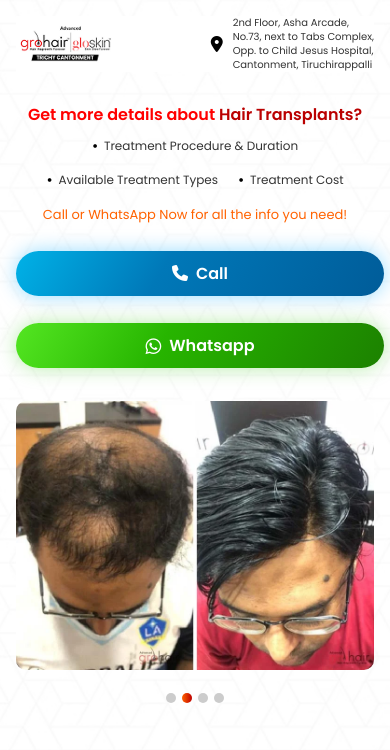
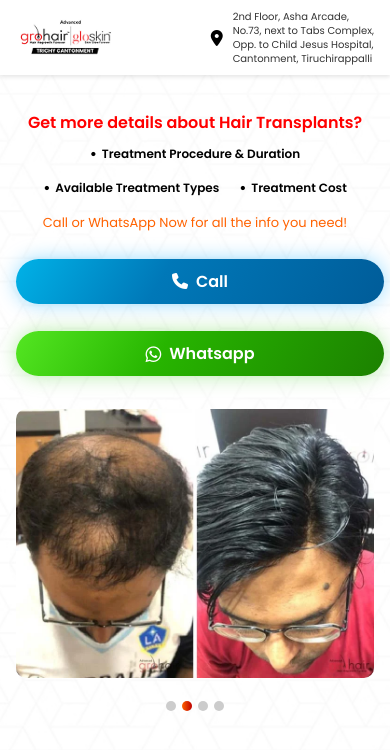
Before and after one commit to ara-tech-organization/grohair-mobile, a plain HTML site: page index.html in a window 390 px wide. Drawn offline with Linux system fonts and the light colour scheme.

Commit message:
first commit

```diff
--- a/index.html
+++ b/index.html
@@ -45,20 +45,25 @@
   max-width: 430px;
   margin: auto;
   background-color: transparent;
-        padding: 16px;
+  padding: 80px 16px 16px; /* leave top padding to account for header height */
 }
 
+
      .header {
+  position: fixed; /* keep it always on top */
+  top: 0;
+  left: 0;
+  right: 0;
+  z-index: 1000;
+  height: 75px; /* adjust as needed */
   display: flex;
   align-items: center;
   justify-content: space-between;
-        gap: 10px;
-        /* margin-bottom: 12px; */
+  padding: 0 16px;
   background-color: white;
-        /* padding: 10px; */
-        /* border-radius: 10px; */
-        /* box-shadow: 0 2px 10px rgba(0, 0, 0, 0.1); */
+  box-shadow: 0 2px 4px rgba(0, 0, 0, 0.1); /* subtle shadow */
 }
+
 
       .header img {
         width: 100px;
@@ -104,8 +109,9 @@
         position: relative;
         padding-left: 12px;
         font-size: 12px;
-        color: #333;
+        color: #000000;
         margin-bottom: 8px;
+        font-weight: bold;
       }
 
       .bullet-section li::before {
@@ -399,7 +405,7 @@
 
       <div class="highlight-text">
         Get more details about
-        <span style="color: #ba0000">Hair Transplants?</span>
+        <span>Hair Transplants?</span>
       </div>
 
       <ul class="bullet-section">
```
Lines whose indentation alone changed are shown as unchanged.
